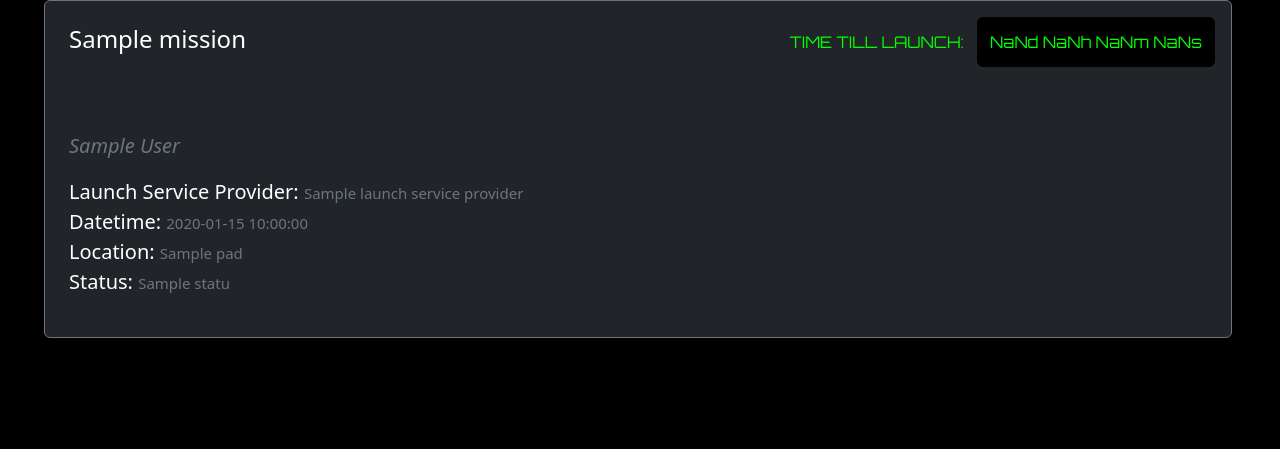
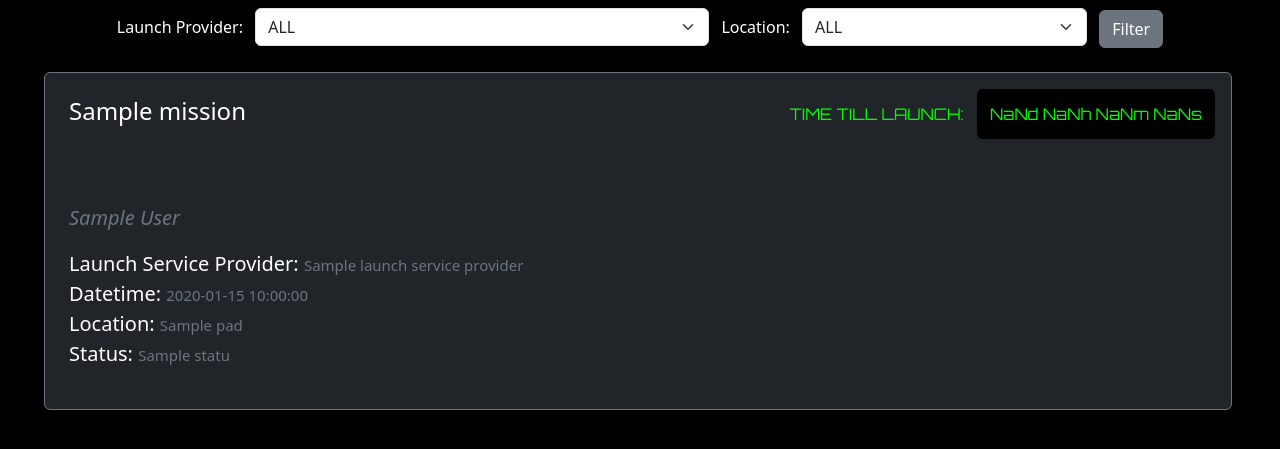
Before and after one commit to rdpep/mission-control, a Flask app: template templates/launches.html in a window 1280 px wide. Shown: the top 449 px of the page. Run offline with Flask 3, Linux system fonts and the light colour scheme; the template is opened without the code that fills it: most values are stand-ins (such as "Sample title", 1, 10 or a date in 2020).

Commit message:
Added display filters and updated formatting

```diff
--- a/app.py
+++ b/app.py
@@ -1,4 +1,4 @@
-from flask import Flask, render_template, redirect, url_for
+from flask import Flask, render_template, redirect, url_for, request
 from datetime import datetime
 import requests
 
@@ -17,13 +17,22 @@
 
 @app.route('/launches')
 def launches():
+    provider_filter = request.args.get('provider')
+    location_filter = request.args.get('location')
+
     response = requests.get('https://ll.thespacedevs.com/2.2.0/launch/upcoming/?limit=10')
     data = response.json()
     raw_launches = data['results'] # List of dicts representing launches
+
+    if provider_filter:
+        raw_launches = [l for l in raw_launches if l['launch_service_provider']['name'] == provider_filter]
+    if location_filter:
+        raw_launches = [l for l in raw_launches if l['pad']['name'] == location_filter]
+
     formatted_launches = format_launches(raw_launches)
-
     return render_template('launches.html', launches=formatted_launches)
 
 
+# REMOVE BEFORE LIVE IMPLEMENTATION
 if __name__ == '__main__':
     app.run(debug=True)
--- a/templates/launches.html
+++ b/templates/launches.html
@@ -6,6 +6,34 @@
     <link href="https://fonts.googleapis.com/css2?family=Orbitron&display=swap" rel="stylesheet">
 </head>
 <body class="bg-black">
+    <form method="GET" action="/launches" class="mx-auto p-2 text-center">
+        <label style="color: white;" for="provider">Launch Provider:</label>
+        <select name="provider" id="provider" class="form-select w-auto d-inline mx-2">
+            <option value="">ALL</option>
+            <option value="China Aerospace Science and Technology Corporation">China Aerospace Science and Technology Corporation</option>
+            <option value="NASA">NASA</option>
+            <option value="Rocket Lab">Rocket Lab</option>
+            <option value="Roscosmos">Roscosmos</option>
+            <option value="Russian Space Forces">Russian Space Forces</option>
+            <option value="SpaceX">SpaceX</option>
+            <option value="United Launch Alliance">United Launch Alliance</option>
+        </select>
+
+        <label style="color: white;" for="location">Location:</label>
+        <select name="location" id="location" class="form-select w-auto d-inline mx-2">
+            <option value="">ALL</option>
+            <option value="35/1">35/1</option>
+            <option value="Launch Area 4 (SLS-2 / 603)">Launch Area 4 (SLS-2 / 603)</option>
+            <option value="Launch Complex 39A">Launch Complex 39A</option>
+            <option value="Launch Complex 3 (LC-3/LA-1)">Launch Complex 3 (LC-3/LA-1)</option>
+            <option value="Rocket Lab Launch Complex 1A">Rocket Lab Launch Complex 1A</option>
+            <option value="Space Launch Complex 40">Space Launch Complex 40</option>
+            <option value="Space Launch Complex 41">Space Launch Complex 41</option>
+            <option value="Space Launch Complex 4E">Space Launch Complex 4E</option>
+        </select>
+
+        <button type="submit" class="btn btn-secondary">Filter</button>
+    </form>
     <ul>
         <div class="container-fluid pe-5">
             {% for launch in launches %}
```
Lines whose indentation alone changed are shown as unchanged.
